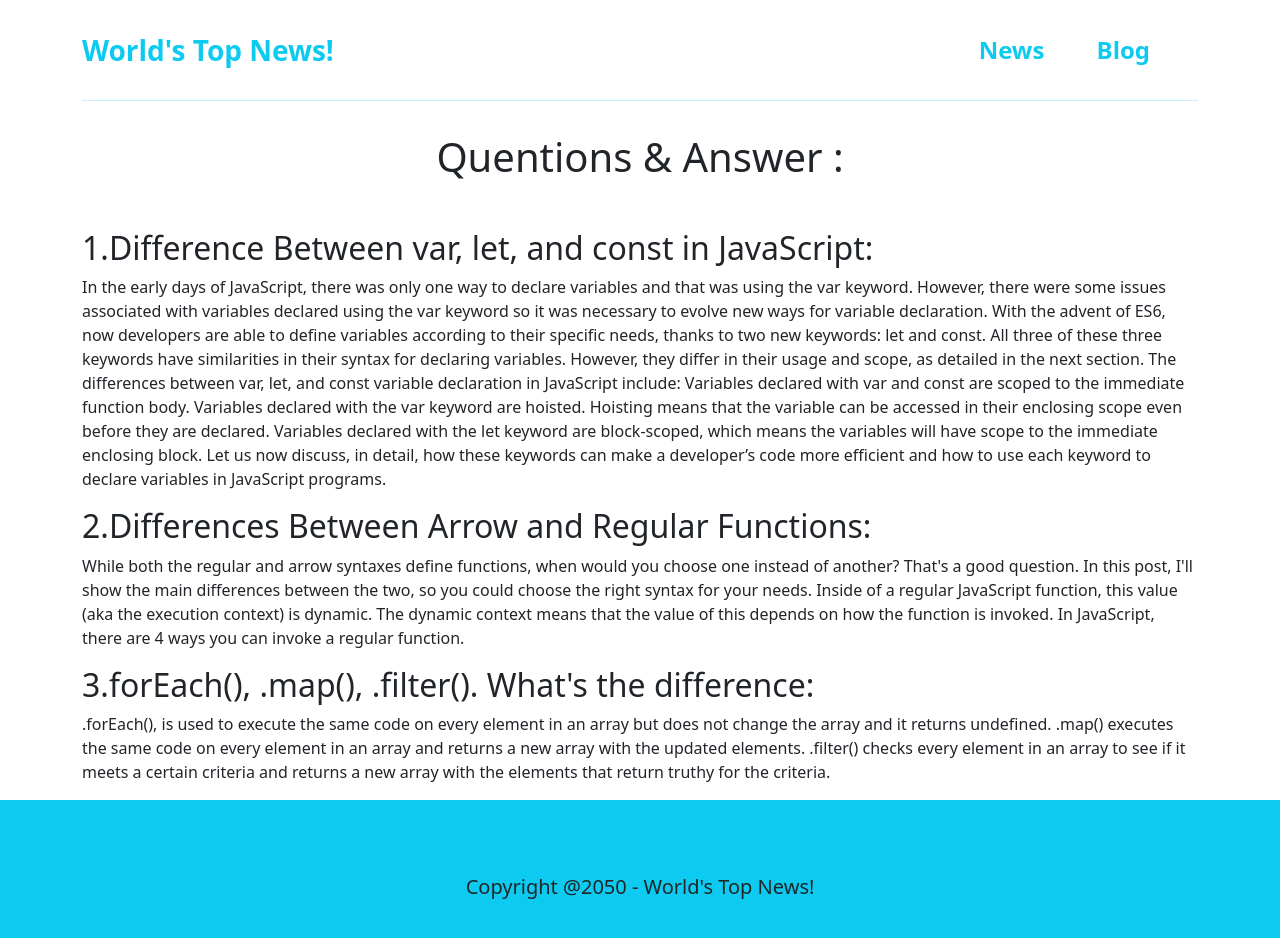
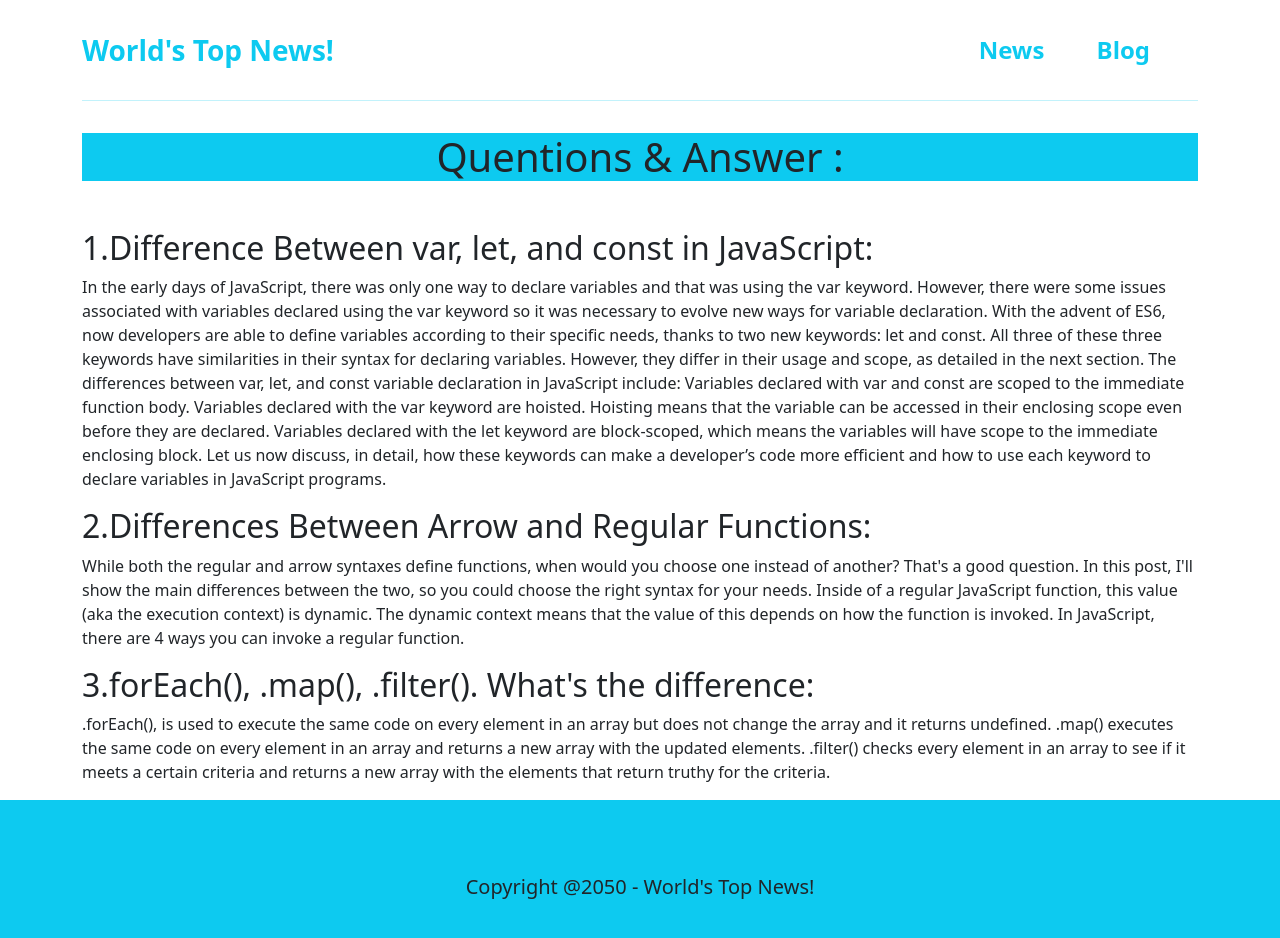
Before and after one commit to nomanshakib/worlds-top-news, a plain HTML site: page blog.html in a window 1280 px wide. Drawn offline with nearby package versions, Linux system fonts and the light colour scheme; no server answers.

Commit message:
finishing-tuch-blog

```diff
--- a/blog.html
+++ b/blog.html
@@ -43,7 +43,7 @@
     <!------------------------- Header Section Area End ---------------------->
     <main class="container">
         <div>
-            <h1 class="text-center mb-5">Quentions & Answer :</h1>
+            <h1 class="text-center mb-5 bg-info text-dark">Quentions & Answer :</h1>
             <div>
                 <h2>1.Difference Between var, let, and const in JavaScript:</h2>
                 <p>In the early days of JavaScript, there was only one way to declare variables and that was using the var keyword.
```
